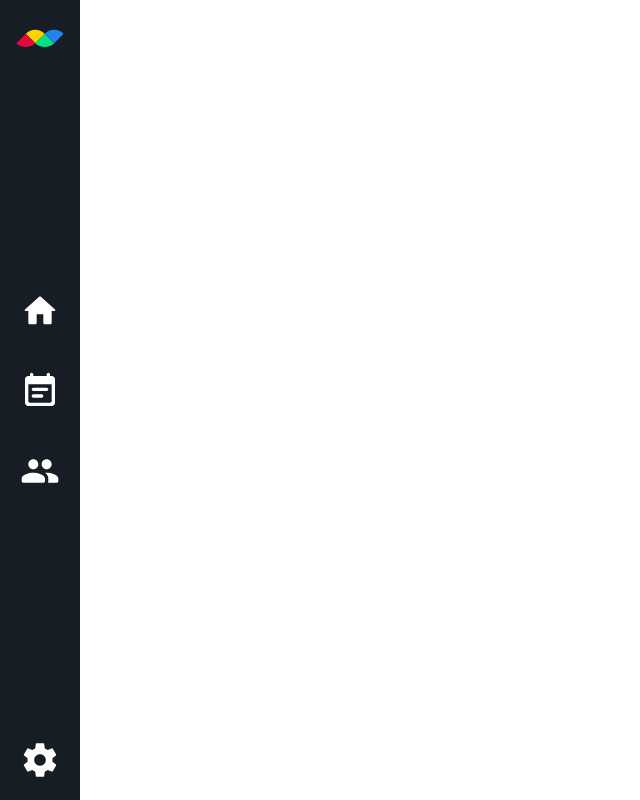
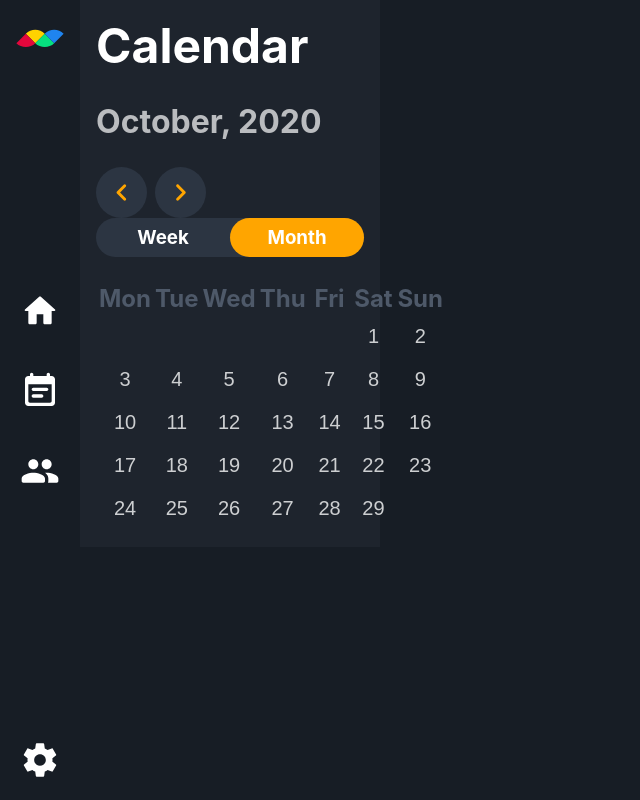
Before and after one commit to octavian-regatun/calendar-frontend, a React (Create React App) app: page / in a window 1280 px wide. Shown: the whole page, without its empty margins (0-640 px from the left). Built offline with nearby package versions, Linux system fonts and the light colour scheme.

Commit message:
add: Calendar to Home Page

```diff
--- a/src/pages/Home.jsx
+++ b/src/pages/Home.jsx
@@ -1,11 +1,24 @@
+import { Container, Grid } from '@material-ui/core';
 import React from 'react';
 import Sidebar from '../components/Sidebar';
+import Calendar from '../components/Calendar';
 
 class Home extends React.PureComponent {
   render() {
     return (
-      <div style={{ height: '100vh' }}>
+      <div style={{ display: 'inline-flex', height: '100vh', width: '100vw' }}>
         <Sidebar color='#171D25' height='100%' width='5rem' />
+
+        <Container
+          maxWidth
+          style={{ height: '100vh', padding: 0, background: '#171D25', overflow: 'auto' }}
+        >
+          <Grid container>
+            <Grid item xs={3}>
+              <Calendar />
+            </Grid>
+          </Grid>
+        </Container>
       </div>
     );
   }
```
